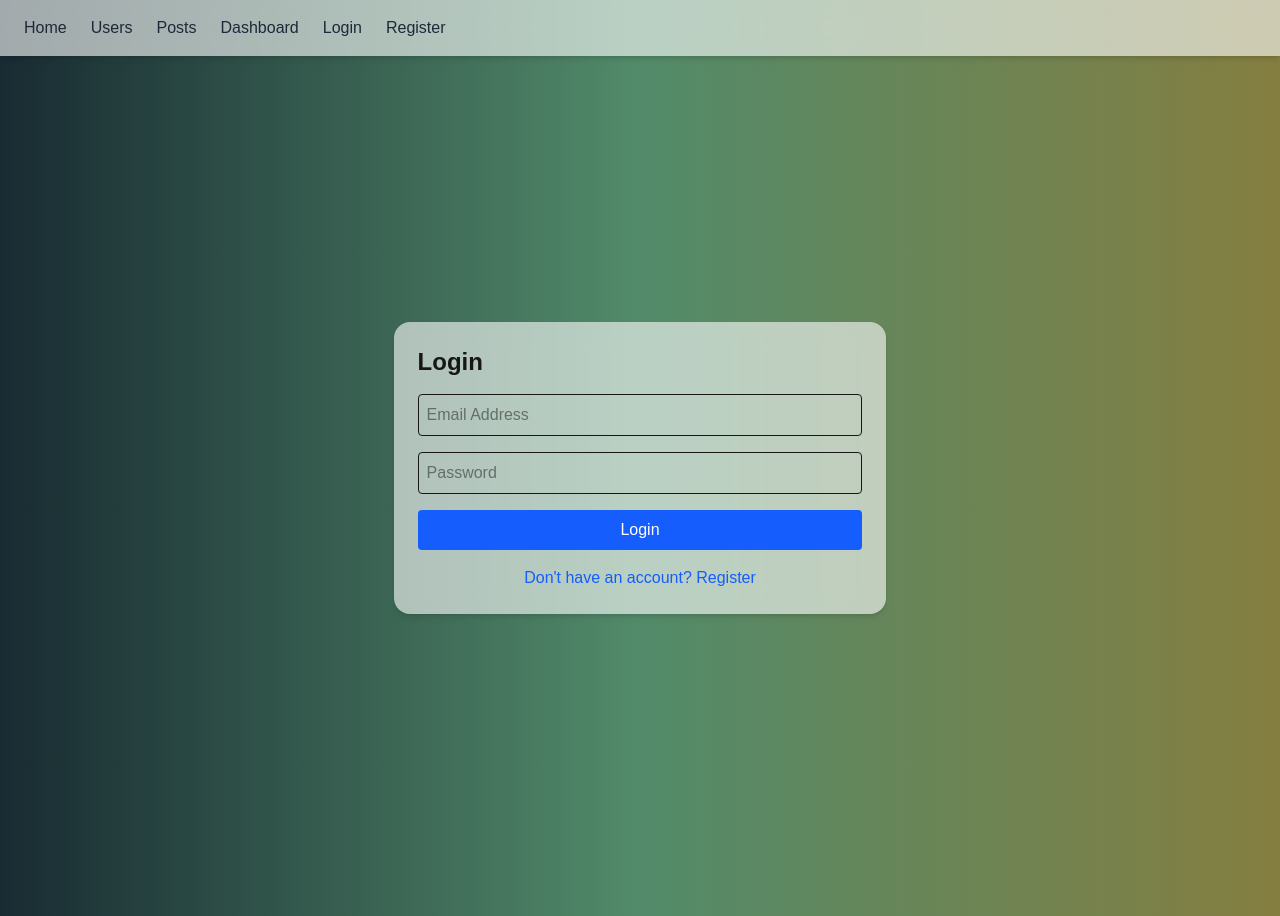
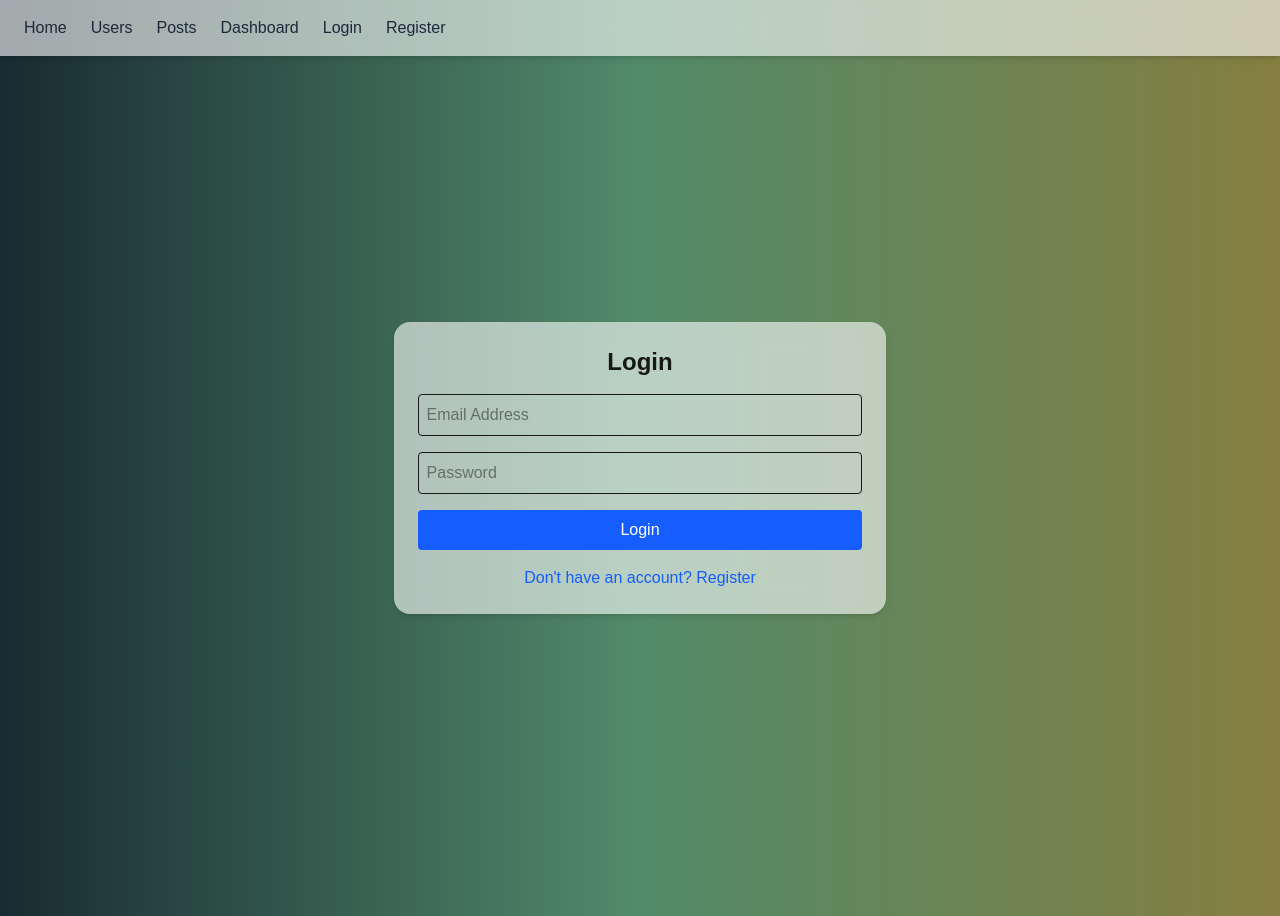
Before and after one commit to gracilla06/FinalProj_AppDev, a Next.js app: page / in a window 1280 px wide. Built offline with nearby package versions, Linux system fonts and the light colour scheme.

Commit message:
Update page.tsx
Center 'login' text.

```diff
--- a/src/app/page.tsx
+++ b/src/app/page.tsx
@@ -69,7 +69,7 @@
   return (
     <div className="flex justify-center items-center h-screen">
       <div className="p-6 w-[40%] bg-white/60 backdrop-blur-md rounded-2xl shadow-md">
-        <h1 className="text-2xl font-bold mb-4">Login</h1>
+        <h1 className="text-2xl font-bold mb-4 text-center">Login</h1>
         <form onSubmit={handleLogin} className="space-y-4">
           <input
             type="email"
```
